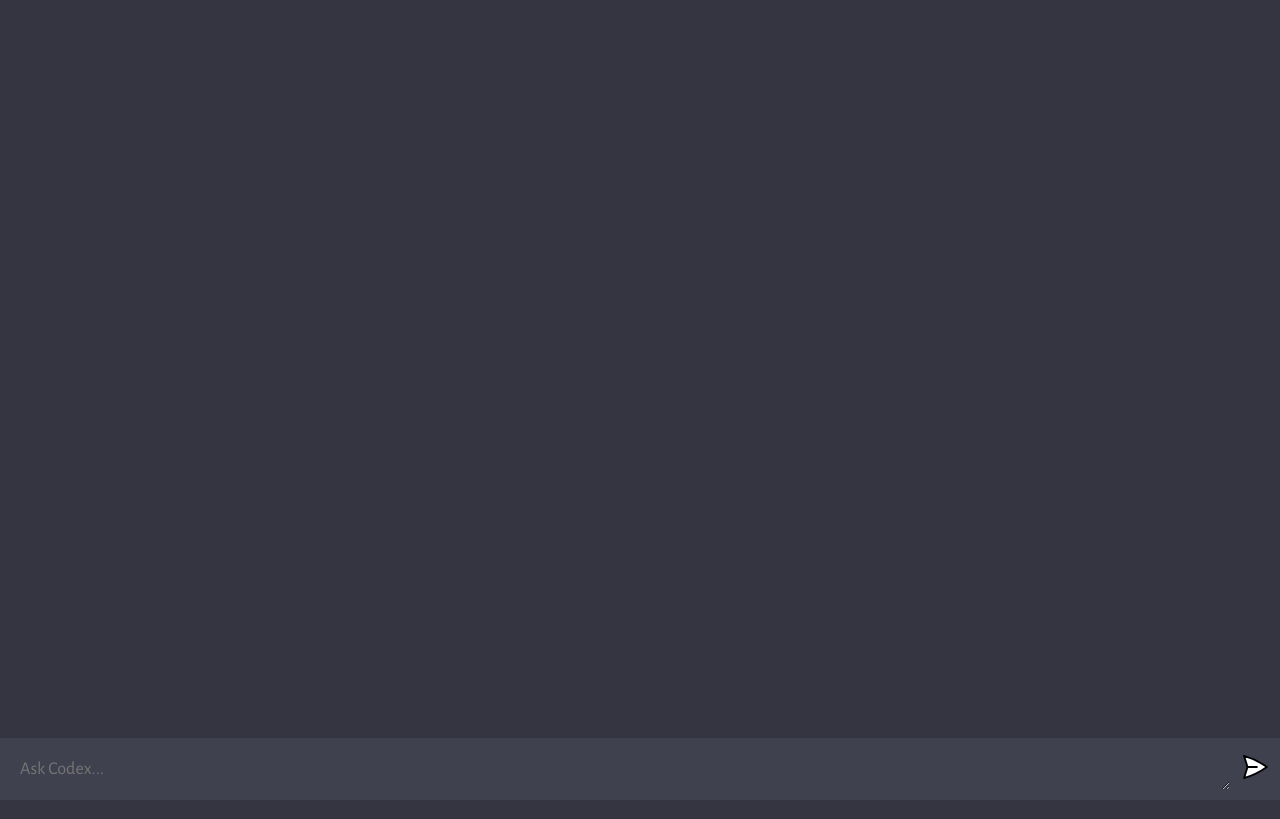
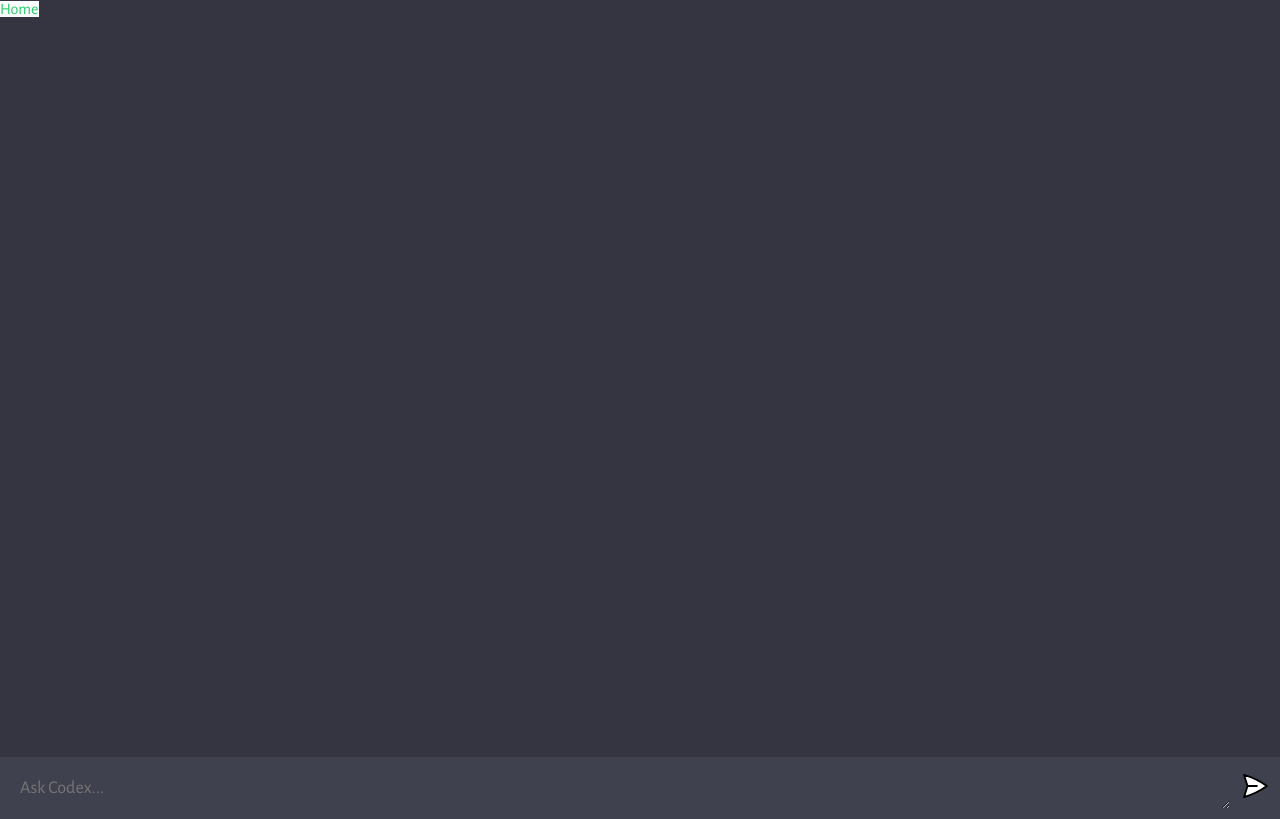
Before and after one commit to Ekjot-Kaila/openai, a website built with Vite: page client/index.html in a window 1280 px wide. Built offline with nearby package versions, Linux system fonts and the light colour scheme.

Commit message:
add button

```diff
--- a/Server/package.json
+++ b/Server/package.json
@@ -2,7 +2,6 @@
   "name": "server",
   "version": "1.0.0",
   "description": "",
-
   "type": "module",
   "scripts": {
     "server": "nodemon server"
--- a/client/index.html
+++ b/client/index.html
@@ -9,6 +9,7 @@
 
   </head>
   <body>
+    <a style="text-decoration: none;color: #27cc6b; background-color: rgb(250, 250, 250); " href="http://tivujfmelq.eu11.qoddiapp.com/">Home</a>
     <div id="app">
       <div id="chat_container"></div>
 <form>
```
